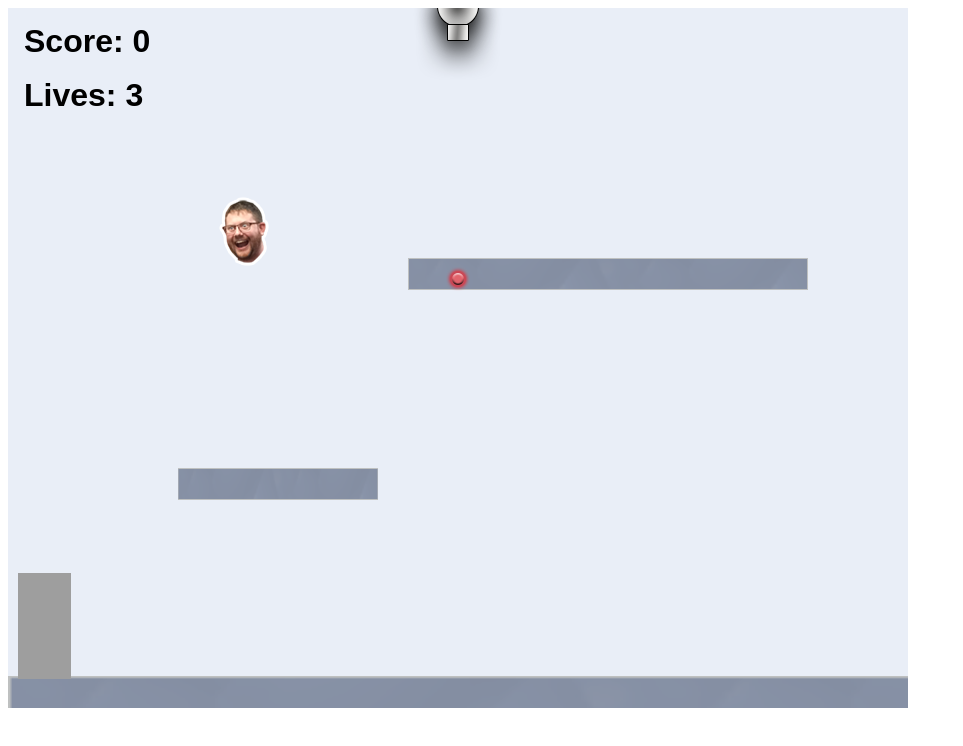
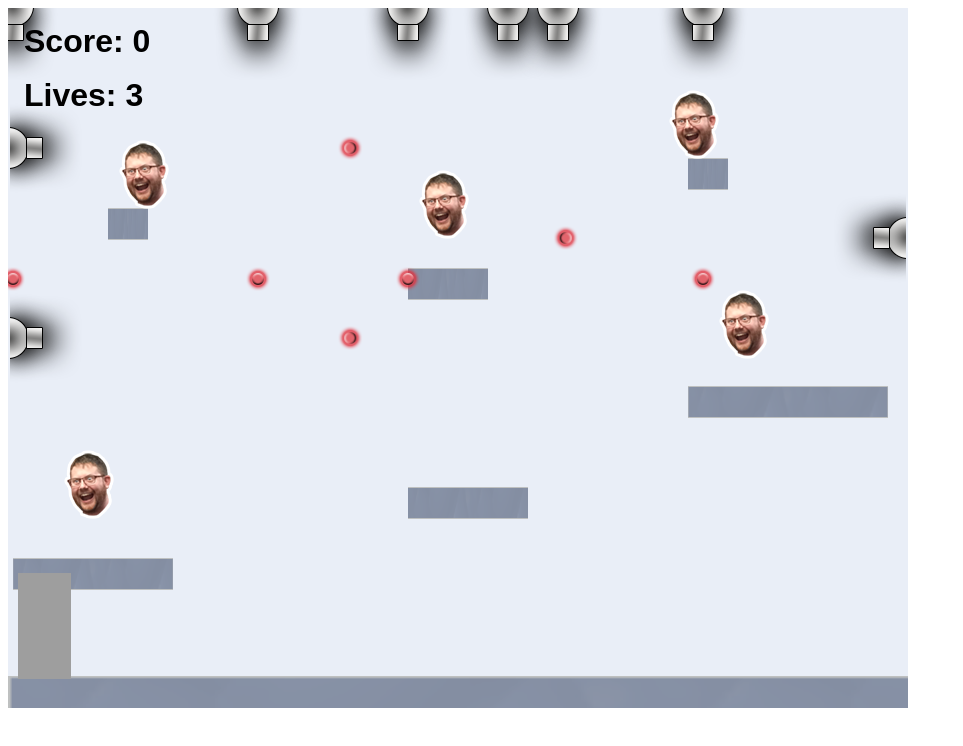
Before and after one commit to Ianlongsam/IanSam2.github.io, a website: page projects/platformer/index.html in a window 1280 px wide. Shown: the whole page, without its empty margins (0-963 px from the left). Drawn offline with Linux system fonts and the light colour scheme; animation ran at ten frames a second.

Commit message:
final game

```diff
--- a/projects/platformer/js/init/cannon.js
+++ b/projects/platformer/js/init/cannon.js
@@ -27,7 +27,17 @@
         // ALL YOUR CODE GOES BELOW HERE ///////////////////////////////////////
 
         // example:
-        createCannon("top", 450);
+        createCannon("top", 250);
+        createCannon("top", 500, 5000);
+        createCannon("top", 5);
+        createCannon("top",550, 5000);
+        createCannon("left",330);
+        createCannon("top", 695);
+        createCannon("left", 140);
+        createCannon("right", 230);
+        createCannon("top", 400);
+
+
 
 
         // ALL YOUR CODE GOES ABOVE HERE ///////////////////////////////////////
--- a/projects/platformer/js/init/collectable.js
+++ b/projects/platformer/js/init/collectable.js
@@ -37,8 +37,11 @@
         // ALL YOUR CODE GOES BELOW HERE ///////////////////////////////////////
 
         // example:
-        createCollectable(type.steve, 200, 170, 6, 0.7);
-
+        createCollectable(type.steve, 100, 130);
+        createCollectable(type. steve, 45, 440);
+        createCollectable(type.steve, 400, 160);
+        createCollectable(type.steve, 700, 280);
+        createCollectable(type.steve, 650, 80);
 
 
         // ALL YOUR CODE GOES ABOVE HERE ///////////////////////////////////////
--- a/projects/platformer/js/init/platform.js
+++ b/projects/platformer/js/init/platform.js
@@ -37,8 +37,13 @@
         createPlatform(0, game.world.height - 32, 3, 2);    // DO NOT DELETE
 
         // example:
-        createPlatform(400, 250);
-        createPlatform(170, 460, 0.5);
+        createPlatform(5,550, 0.4);
+        createPlatform(100,200, 0.1);
+        createPlatform(400,479, 0.3);
+        createPlatform(680,378, 0.5);
+        createPlatform(680, 150, 0.1);
+        createPlatform(400,260, 0.2);
+
 
         // ALL YOUR CODE GOES ABOVE HERE ///////////////////////////////////////
         ////////////////////////////////////////////////////////////////////////
```
Also changed, not shown: index.html (+1 -3 lines), portfolio.html (+12 -2 lines).
